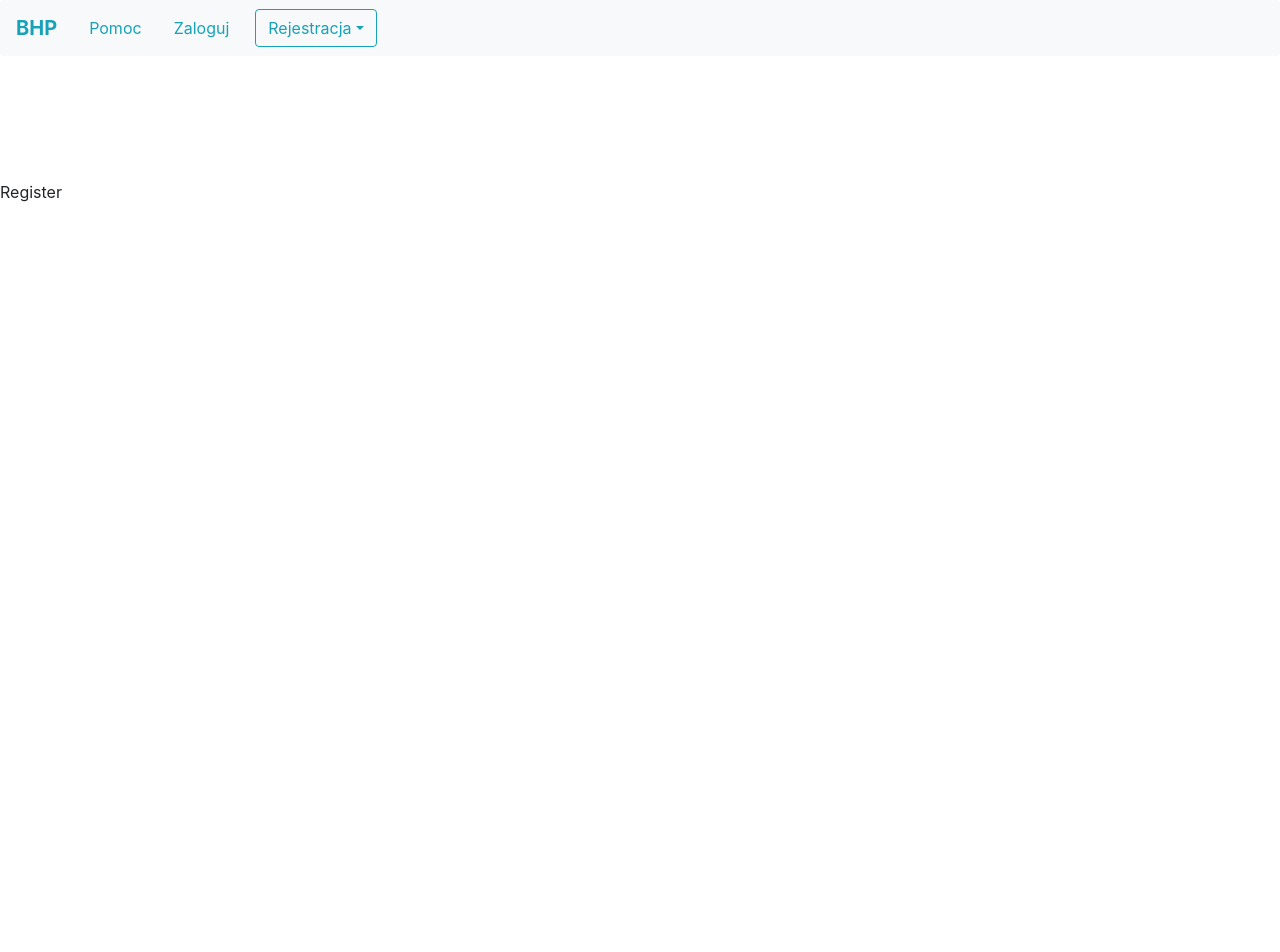
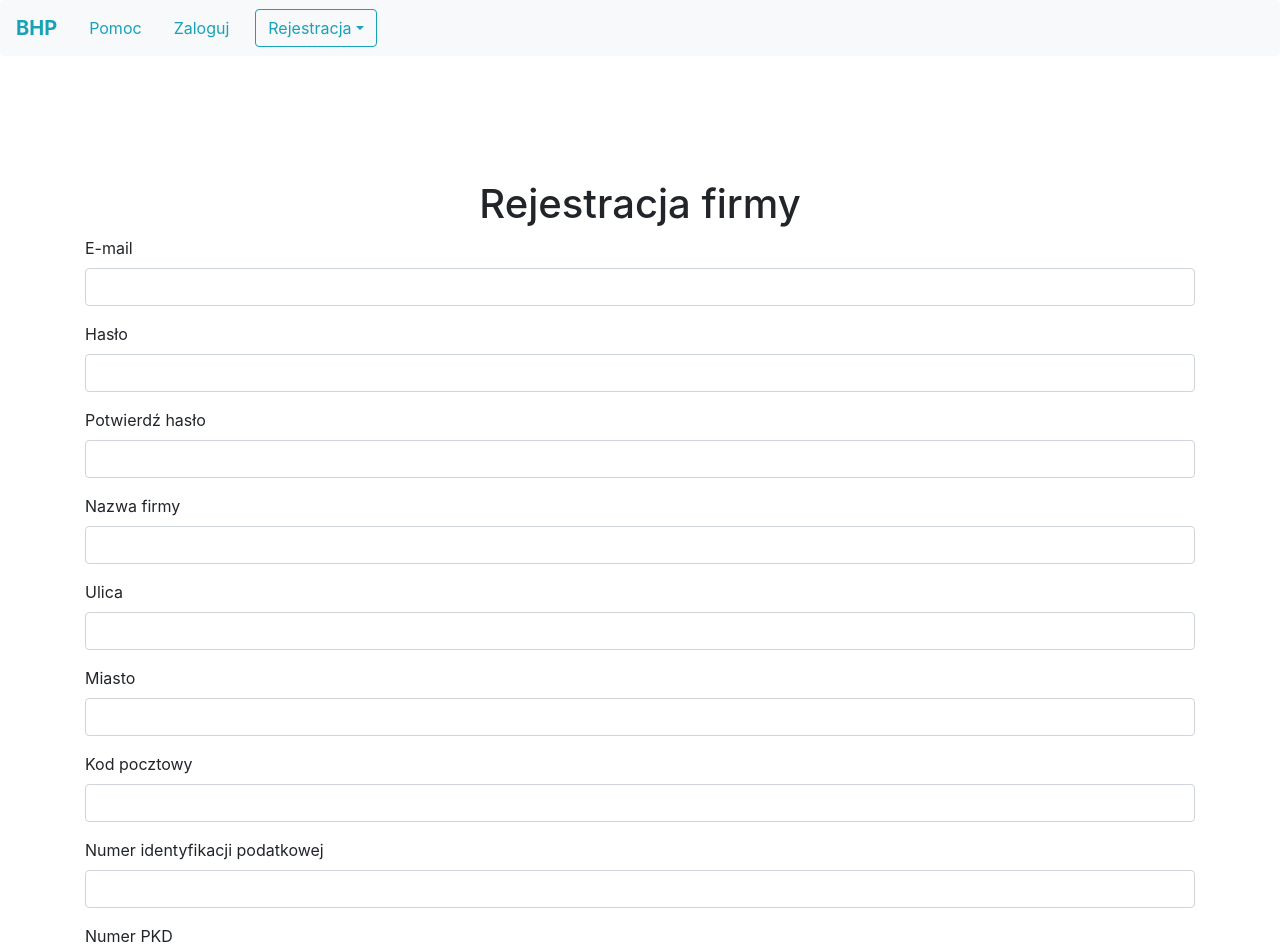
Before and after one commit to damianberger/bhp_form, a React (Create React App) app: page /rejestracja-firmy in a window 1280 px wide. Shown: the top 952 px of the page. Before the commit the page ends 800 px from the top, so only its background shows below. Built offline with nearby package versions, Linux system fonts and the light colour scheme.

Commit message:
register company form

```diff
--- a/src/components/RegisterCompany.jsx
+++ b/src/components/RegisterCompany.jsx
@@ -1,14 +1,150 @@
 import React, {useEffect} from "react";
+import {ErrorMessage, Field, Form, Formik} from "formik";
+
+import 'bootstrap/dist/css/bootstrap.min.css';
 
 const RegisterCompany = () => {
 
     useEffect(() => {
-        document.title = 'Register Company';
+        document.title = 'Rejestracja firmy';
     }, [])
 
     return (
-        <div>
-            Register
+        <div className={"container"}>
+            <h1 className="text-center">Rejestracja firmy</h1>
+            <Formik
+                initialValues={{
+                    email: '',
+                    password: '',
+                    confirmPassword: '',
+                    companyName: '',
+                    street: '',
+                    city: '',
+                    postalCode: '',
+                    taxIdentificationNumber: '',
+                    pkdNumber: ''
+                }}
+                validate={values => {
+                    let errors = {};
+                    if (!values.email) {
+                        errors.email = 'Pole wymagane.';
+                    } else if (!/^[A-Z0-9._%+-]+@[A-Z0-9.-]+\.[A-Z]{2,}$/i.test(values.email)) {
+                        errors.email = 'Niepoprawny email.';
+                    }
+
+                    if (!values.password) {
+                        errors.password = "Pole wymagane.";
+                    } else if (!/^(?=.*[A-Za-z])(?=.*\d)(?=.*[@$!%*#?&])[A-Za-z\d@$!%*#?&]{8,}$/i.test(values.password)) {
+                        errors.password = 'Hasło musi mieć przynajmniej 8 znaków, zawierać jedną cyfrę oraz znak specjalny.';
+                    }
+
+                    if (values.confirmPassword !== values.password) {
+                        errors.confirmPassword = "Hasła nie są identyczne.";
+                    }
+                    return errors;
+
+                }}
+                onSubmit={(values, {setSubmitting}) => {
+                    let credentials = {
+                        email: values.email,
+                        password: values.password,
+                        companyName: values.companyName,
+                        street: values.street,
+                        city: values.city,
+                        postalCode: values.postalCode,
+                        taxIdentificationNumber: values.taxIdentificationNumber,
+                        pkdNumber: values
+                    }
+                    setTimeout(() => {
+                        alert(JSON.stringify(credentials, null, 2));
+                        setSubmitting(false);
+                    }, 400);
+                }}
+            >
+                {({isSubmitting}) => (
+                    <Form>
+                        <div className="form-group">
+                            <label htmlFor="inputEmail">E-mail</label>
+                            <Field type="email" name="email" className="form-control" id="inputEmail"
+                                   aria-describedby="emailHelp"/>
+                            <ErrorMessage id="emailHelp" name="email" component="div"
+                                          className="form-text text-muted text-center"/>
+
+                        </div>
+                        <div className="form-group">
+                            <label htmlFor="inputPassword">Hasło</label>
+                            <Field type="password" name="password" className="form-control" id="inputPassword"
+                                   aria-describedby="passwordHelp"/>
+                            <ErrorMessage id="passwordHelp" name="password" component="div"
+                                          className="form-text text-muted text-center"/>
+                        </div>
+
+                        <div className="form-group">
+                            <label htmlFor="inputConfirmPassword">Potwierdź hasło</label>
+                            <Field type="password" name="confirmPassword" className="form-control" id="inputConfirmPassword"
+                                   aria-describedby="passwordConfirmHelp"/>
+                            <ErrorMessage id="passwordConfirmHelp" name="confirmPassword" component="div"
+                                          className="form-text text-muted text-center"/>
+                        </div>
+
+                        <div className="form-group">
+                            <label htmlFor="inputCompanyName">Nazwa firmy</label>
+                            <Field type="text" name="companyName" className="form-control"
+                                   id="inputCompanyName" aria-describedby="companyNameHelp"/>
+                            <ErrorMessage id="companyNameHelp" name="companyName" component="div"
+                                          className="form-text text-muted text-center"/>
+                        </div>
+
+                        <div className="form-group">
+                            <label htmlFor="inputStreet">Ulica</label>
+                            <Field type="text" name="street" className="form-control" id="inputStreet"
+                                   aria-describedby="streetHelp"/>
+                            <ErrorMessage id="streetHelp" name="street" component="div"
+                                          className="form-text text-muted text-center"/>
+                        </div>
+
+                        <div className="form-group">
+                            <label htmlFor="inputCity">Miasto</label>
+                            <Field type="text" name="city" className="form-control"
+                                   id="inputCity"
+                                   aria-describedby="cityHelp"/>
+                            <ErrorMessage id="cityHelp" name="city" component="div"
+                                          className="form-text text-muted text-center"/>
+                        </div>
+
+                        <div className="form-group">
+                            <label htmlFor="inputPostalCode">Kod pocztowy</label>
+                            <Field type="text" name="postalCode" className="form-control"
+                                   id="inputPostalCode"
+                                   aria-describedby="postalCodeHelp"/>
+                            <ErrorMessage id="postalCodeHelp" name="postalCode" component="div"
+                                          className="form-text text-muted text-center"/>
+                        </div>
+
+                        <div className="form-group">
+                            <label htmlFor="inputTaxIdentificationNumber">Numer identyfikacji podatkowej</label>
+                            <Field type="text" name="taxIdentificationNumber" className="form-control"
+                                   id="inputTaxIdentificationNumber"
+                                   aria-describedby="taxIdentificationNumberHelp"/>
+                            <ErrorMessage id="taxIdentificationNumberHelp" name="taxIdentificationNumber" component="div"
+                                          className="form-text text-muted text-center"/>
+                        </div>
+
+                        <div className="form-group">
+                            <label htmlFor="inputPkdNumber">Numer PKD</label>
+                            <Field type="text" name="pkdNumber" className="form-control"
+                                   id="inputPkdNumber"
+                                   aria-describedby="pkdNumberHelp"/>
+                            <ErrorMessage id="pkdNumberHelp" name="pkdNumber" component="div"
+                                          className="form-text text-muted text-center"/>
+                        </div>
+
+                        <div className="col text-center">
+                            <button className={"btn btn-primary"} type="submit" disabled={isSubmitting}>Zaloguj</button>
+                        </div>
+                    </Form>
+                )}
+            </Formik>
         </div>
     );
 }
--- a/src/styles/index.css
+++ b/src/styles/index.css
@@ -14,6 +14,7 @@ code {
 
 .App {
   padding-top: 180px;
+  padding-bottom: 180px;
 }
 
 .navbar-dropdown{
```
